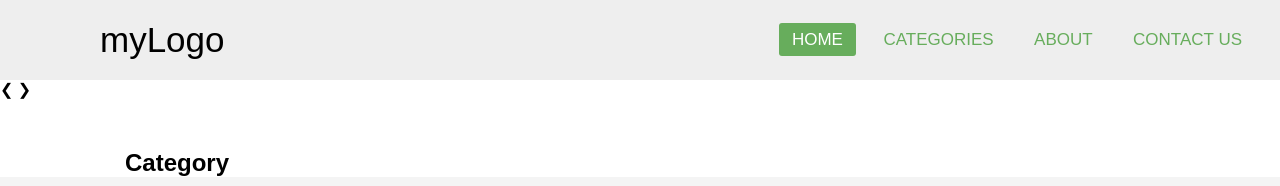
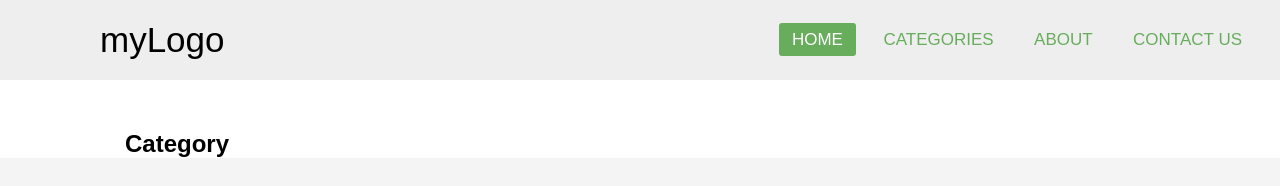
Before and after one commit to moRefaat271/e-commerce, a plain HTML site: page Category.html in a window 1280 px wide. Shown: the top 186 px of the page. Drawn offline with Linux system fonts and the light colour scheme; no server answers.

Commit message:
Update Category.html

```diff
--- a/Category.html
+++ b/Category.html
@@ -34,14 +34,7 @@
     </div>
     <!--end navbar-->
 
-<!-- start image slider -->
-<div style="position: relative;">
-    <div id="asCont" class="A_contain">
-        <a id="Aprev" class="A_prev">❮</a>
-        <a id="Anext" class="A_next">❯</a>
-    </div>
-</div>
-<!-- end image slider -->
+
 
 
 
```
